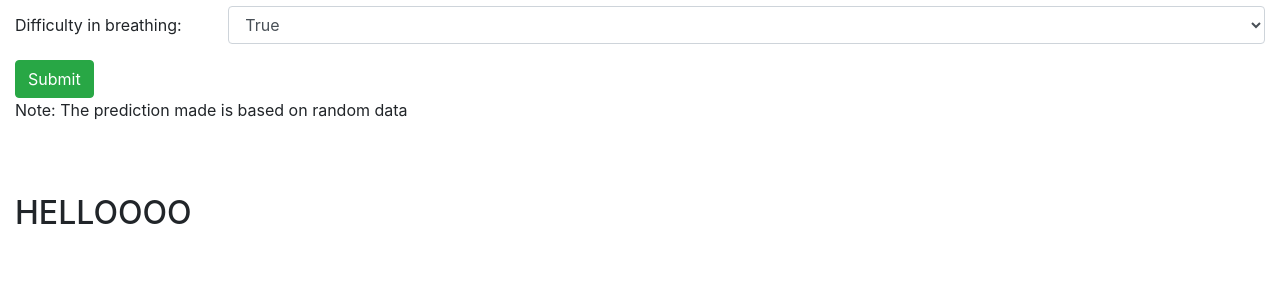
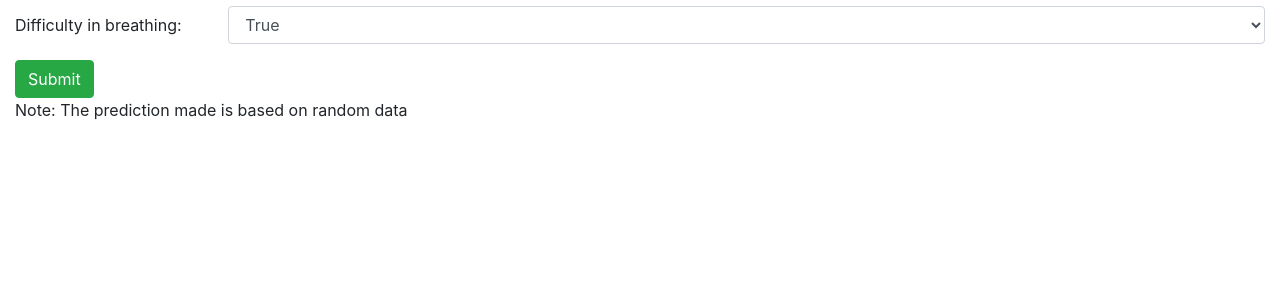
Before and after one commit to amitmis/COVID_ML, a Flask app: page / in a window 1280 px wide. Shown: the part 416-716 px from the top of the page. Run offline with Flask 2, Linux system fonts and the light colour scheme; some libraries are stand-ins or nearby versions.

Commit message:
Update user-symptoms.html

```diff
--- a/templates/user-symptoms.html
+++ b/templates/user-symptoms.html
@@ -182,8 +182,7 @@
         </form>
         <br>
         <br>
-        <h1> {{ prediction }}</h1>
-        <h2> HELLOOOO </h2>
+
 
     </div>
 </body>
```
